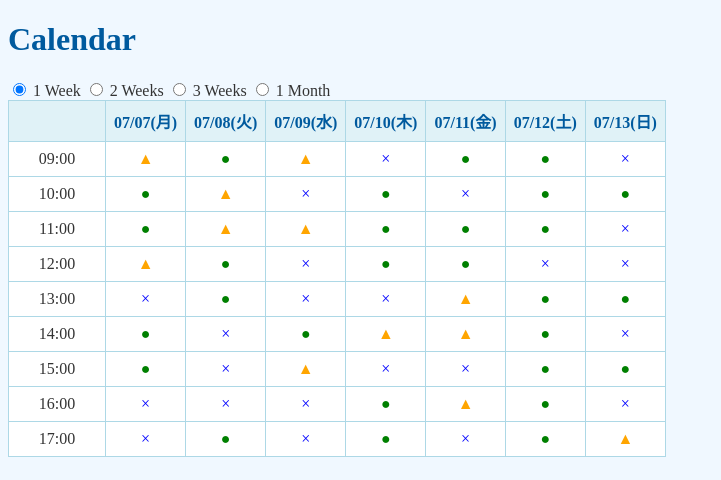
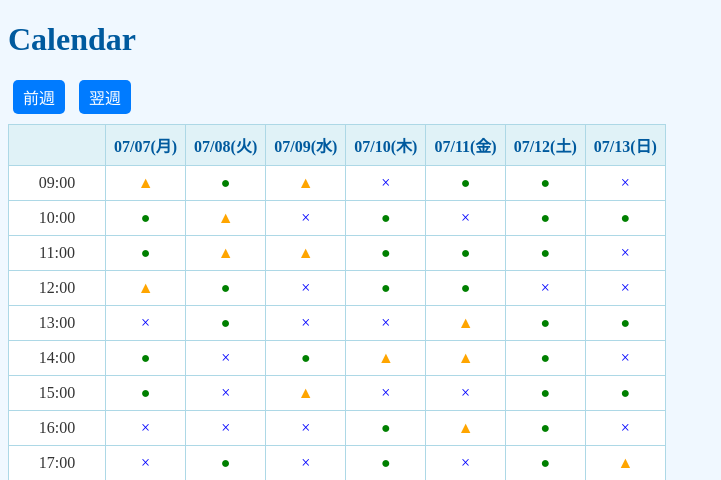
Before and after one commit to n55t/reservation_system, a Django app: page /schedule/ in a window 1280 px wide. Shown: the top 480 px of the page, without its empty margins (0-721 px from the left). Run offline with Django 5.2, Linux system fonts and the light colour scheme.

Commit message:
💄カレンダー表示の方針を変更: 表示は常に1週間単位

```diff
--- a/schedule/templates/schedule/calendar.html
+++ b/schedule/templates/schedule/calendar.html
@@ -29,19 +29,28 @@
     .unavailable {
         color: blue;
     }
+    .calendar-nav {
+        margin-bottom: 10px;
+    }
+    .calendar-nav a {
+        display: inline-block;
+        padding: 5px 10px;
+        background-color: #007bff;
+        color: white;
+        text-decoration: none;
+        border-radius: 5px;
+        margin: 0 5px;
+    }
+    .calendar-nav a:hover {
+        background-color: #0056b3;
+    }
 </style>
 
 <h1>Calendar</h1>
 
-<div>
-    <input type="radio" id="week" name="range" value="week" {% if request.GET.range == 'week' or not request.GET.range %}checked{% endif %}>
-    <label for="week">1 Week</label>
-    <input type="radio" id="2weeks" name="range" value="2weeks" {% if request.GET.range == '2weeks' %}checked{% endif %}>
-    <label for="2weeks">2 Weeks</label>
-    <input type="radio" id="3weeks" name="range" value="3weeks" {% if request.GET.range == '3weeks' %}checked{% endif %}>
-    <label for="3weeks">3 Weeks</label>
-    <input type="radio" id="month" name="range" value="month" {% if request.GET.range == 'month' %}checked{% endif %}>
-    <label for="month">1 Month</label>
+<div class="calendar-nav">
+    <a href="{{ previous_week_url }}">前週</a>
+    <a href="{{ next_week_url }}">翌週</a>
 </div>
 
 <table>
@@ -67,13 +76,4 @@
     </tbody>
 </table>
 
-<script>
-    const radios = document.querySelectorAll('input[name="range"]');
-    radios.forEach(radio => {
-        radio.addEventListener('change', () => {
-            window.location.href = `?range=${radio.value}`;
-        });
-    });
-</script>
-
 {% endblock %}
--- a/schedule/views.py
+++ b/schedule/views.py
@@ -8,25 +8,28 @@ class CalendarView(generic.TemplateView):
 
     def get_context_data(self, **kwargs):
         context = super().get_context_data(**kwargs)
-        today = datetime.date.today()
-        week_start = today - datetime.timedelta(days=today.weekday())
 
-        range_param = self.request.GET.get('range', 'week')
-        if range_param == '2weeks':
-            days_to_display = 14
-        elif range_param == '3weeks':
-            days_to_display = 21
-        elif range_param == 'month':
-            import calendar
-            _, days_in_month = calendar.monthrange(today.year, today.month)
-            days_to_display = days_in_month
-            week_start = today.replace(day=1)
+        # Get the current date from the URL parameter, or default to today
+        date_str = self.request.GET.get('date')
+        if date_str:
+            current_date = datetime.datetime.strptime(date_str, '%Y-%m-%d').date()
         else:
-            days_to_display = 7
+            current_date = datetime.date.today()
 
-        context['dates'] = [week_start + datetime.timedelta(days=i) for i in range(days_to_display)]
+        # Calculate the start of the week (Monday)
+        week_start = current_date - datetime.timedelta(days=current_date.weekday())
+
+        # Generate dates for the current week
+        context['dates'] = [week_start + datetime.timedelta(days=i) for i in range(7)]
         context['times'] = [datetime.time(hour=h) for h in range(9, 18)]
         context['get_random_symbol'] = self.get_random_symbol
+
+        # For navigation buttons
+        previous_week_start = week_start - datetime.timedelta(weeks=1)
+        next_week_start = week_start + datetime.timedelta(weeks=1)
+        context['previous_week_url'] = f"?date={previous_week_start.strftime('%Y-%m-%d')}"
+        context['next_week_url'] = f"?date={next_week_start.strftime('%Y-%m-%d')}"
+
         return context
 
     def get_random_symbol(self):
```
